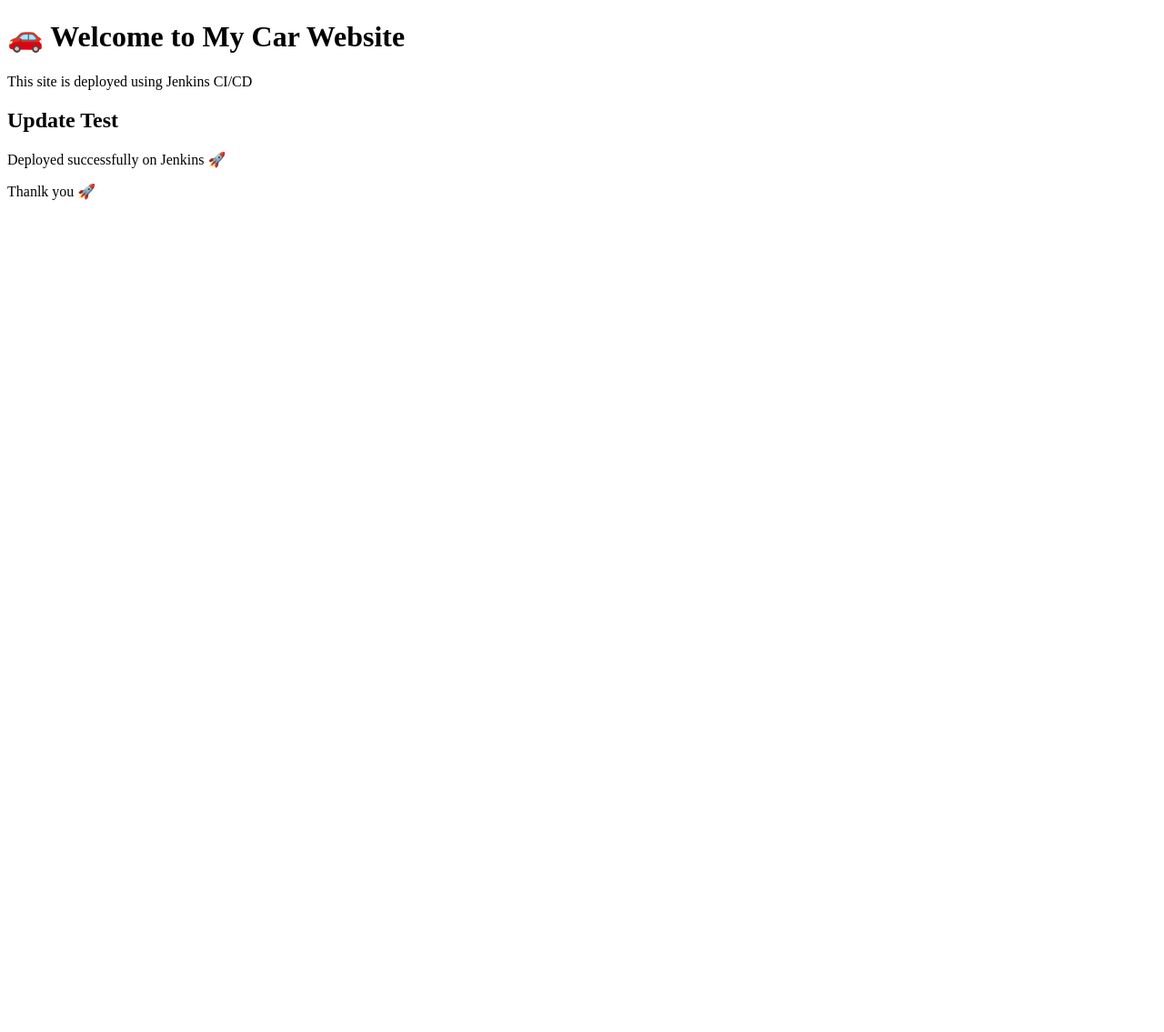
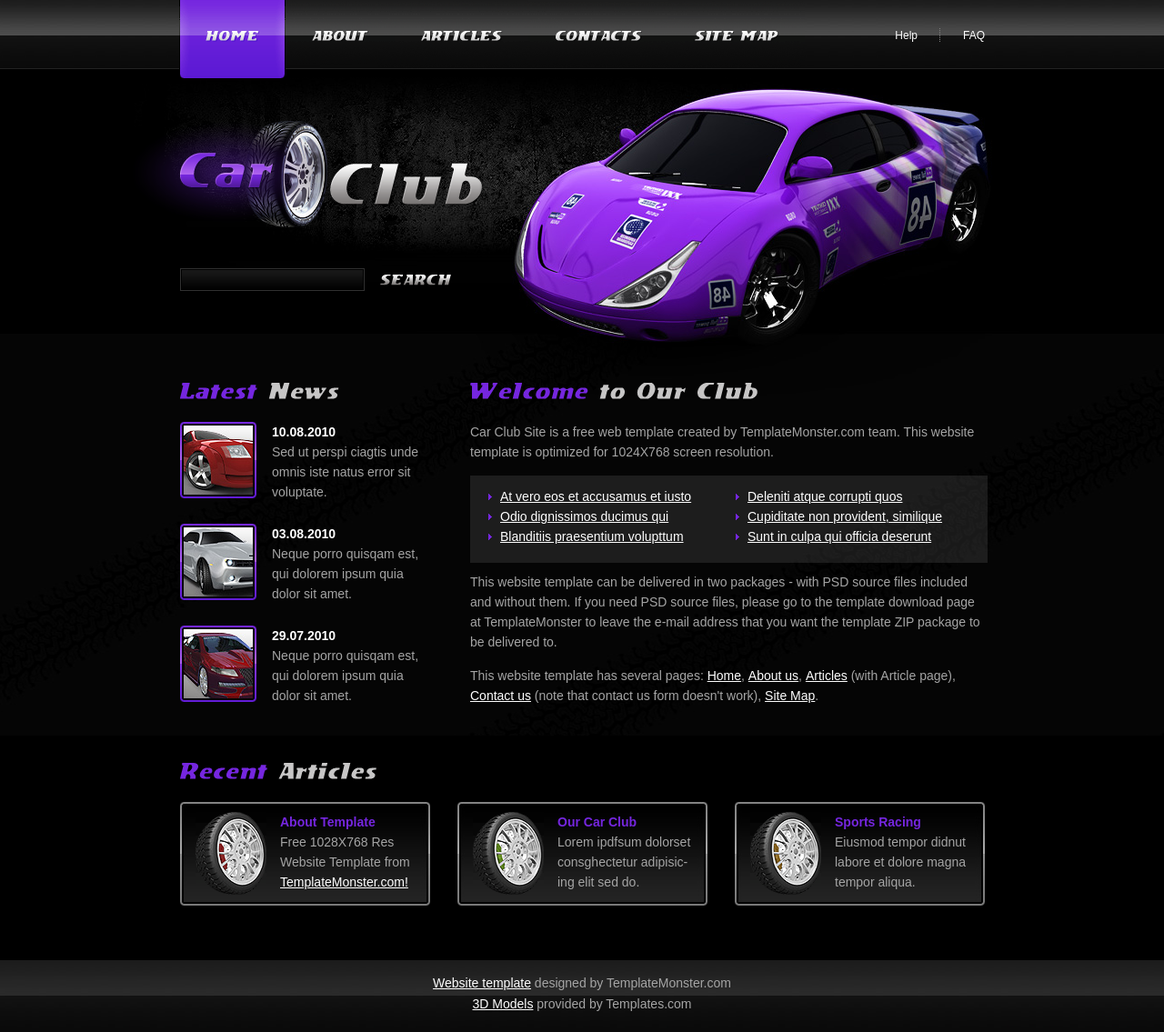
Before and after one commit to Hasan-Nazeem/car-website, a plain HTML site: page index.html in a window 1280 px wide. Shown: the whole page at 91% size. Before the commit the page ends 800 px from the top, so only its background shows below. Drawn offline with Linux system fonts and the light colour scheme.

Commit message:
Update index.html

```diff
--- a/index.html
+++ b/index.html
@@ -1,15 +1,114 @@
 <!DOCTYPE html>
-<html>
+<html lang="en">
 <head>
-    <title>Car Website</title>
+<title>Home - Home Page | Car Club - Free Website Template from Templates.com</title>
+<meta charset="utf-8">
+<meta name="description" content="Place your description here">
+<meta name="keywords" content="put, your, keyword, here">
+<meta name="author" content="Templates.com - website templates provider">
+<link rel="stylesheet" href="css/reset.css" type="text/css" media="all">
+<link rel="stylesheet" href="css/layout.css" type="text/css" media="all">
+<link rel="stylesheet" href="css/style.css" type="text/css" media="all">
+<script type="text/javascript" src="js/jquery-1.4.2.min.js" ></script>
+<script src="js/rollover.js" type="text/javascript"></script>
+<script type="text/javascript" src="js/script.js"></script>
+<!--[if lt IE 7]>
+	<link rel="stylesheet" href="css/ie/ie6.css" type="text/css" media="screen">
+	<script type="text/javascript" src="js/ie_png.js"></script>
+	<script type="text/javascript">
+		ie_png.fix('.png, h1 a, .box');
+	</script>
+<![endif]-->
+<!--[if lt IE 9]>
+  	<script type="text/javascript" src="js/html5.js"></script>
+  <![endif]-->
 </head>
-<body>
-
-    <h1>🚗 Welcome to My Car Website</h1>
-    <p>This site is deployed using Jenkins CI/CD</p>
-
-    <h2>Update Test</h2>
-    <p>Deployed successfully on Jenkins 🚀</p>
-    <p>Thanlk you 🚀</p>
+<body id="page1" onload="MM_preloadImages('images/m1-act.gif','images/m2-act.gif','images/m3-act.gif','images/m4-act.gif','images/m5-act.gif')">
+<!-- header -->
+<header>
+	<div class="container">
+		<figure><img src="images/1page-header-img.jpg"></figure>
+		<h1><a href="index.html"></a></h1>
+		<ul class="top-menu">
+			<li><a href="#">Help</a></li>
+			<li class="last"><a href="#">FAQ</a></li>
+		</ul>
+		<form action="" id="search-form">
+			<fieldset>
+				<div class="rowElem">
+					<span><input type="text"></span>
+					<a href="#" onclick="document.getElementById('search-form').submit()"><img src="images/button-search.gif"></a>
+				</div>
+			</fieldset>
+		</form>
+		<nav>
+			<ul>
+				<li><a href="index.html" onMouseOut="MM_swapImgRestore()" onMouseOver="MM_swapImage('m1','','images/m1-act.gif',1)"><img src="images/m1-act.gif" id="m1"></a></li>
+				<li><a href="about-us.html" onMouseOut="MM_swapImgRestore()" onMouseOver="MM_swapImage('m2','','images/m2-act.gif',1)"><img src="images/m2.gif" id="m2"></a></li>
+				<li><a href="articles.html" onMouseOut="MM_swapImgRestore()" onMouseOver="MM_swapImage('m3','','images/m3-act.gif',1)"><img src="images/m3.gif" id="m3"></a></li>
+				<li><a href="contact-us.html" onMouseOut="MM_swapImgRestore()" onMouseOver="MM_swapImage('m4','','images/m4-act.gif',1)"><img src="images/m4.gif" id="m4"></a></li>
+				<li><a href="sitemap.html" onMouseOut="MM_swapImgRestore()" onMouseOver="MM_swapImage('m5','','images/m5-act.gif',1)"><img src="images/m5.gif" id="m5"></a></li>
+			</ul>
+</nav></div>
+</header>
+<!-- content -->
+<section id="content">
+	<div class="container"><div class="ic">More Website Templates @ TemplateMonster.com!</div>
+		<div class="inside">
+			<div class="wrapper">
+				<article class="col-1">
+					<img src="images/1page-title1.gif" class="title">
+					<ul class="list">
+						<li><a href="#"><img src="images/1page-img1.jpg"><strong>10.08.2010</strong>Sed ut perspi ciagtis unde omnis iste natus error sit voluptate.</a></li>
+						<li><a href="#"><img src="images/1page-img2.jpg"><strong>03.08.2010</strong>Neque porro quisqam est, qui dolorem ipsum quia dolor sit amet.</a></li>
+						<li><a href="#"><img src="images/1page-img3.jpg"><strong>29.07.2010</strong>Neque porro quisqam est, qui dolorem ipsum quia dolor sit amet.</a></li>
+					</ul>
+				</article>
+				<article class="col-2">
+					<img src="images/1page-title2.gif" class="title">
+					<p>Car Club Site is a free web template created by TemplateMonster.com team. This website template is optimized for 1024X768 screen resolution.</p>
+					<div class="box">
+						<div class="inner">
+							<div class="wrapper">
+								<ul class="list1 col-1">
+									<li><a href="#">At vero eos et accusamus et iusto</a></li>
+									<li><a href="#">Odio dignissimos ducimus qui</a></li>
+									<li><a href="#">Blanditiis praesentium volupttum</a></li>
+								</ul>
+								<ul class="list1 col-2">
+									<li><a href="#">Deleniti atque corrupti quos</a></li>
+									<li><a href="#">Cupiditate non provident, similique</a></li>
+									<li><a href="#">Sunt in culpa qui officia deserunt</a></li>
+								</ul>
+							</div>
+						</div>
+					</div>
+					<p>This website template can be delivered in two packages - with PSD source files included and without them. If you need PSD source files, please go to the template download page at TemplateMonster to leave the e-mail address that you want the template ZIP package to be delivered to.</p>
+					<p class="p0">This website template has several pages: <a href="index.html">Home</a>, <a href="about-us.html">About us</a>, <a href="articles.html">Articles</a> (with Article page), <a href="contact-us.html">Contact us</a> (note that contact us form doesn't work), <a href="#">Site Map</a>.</p>
+				</article>
+			</div>
+		</div>
+	</div>
+</section>
+<!-- aside -->
+<aside>
+	<div class="container">
+		<div class="inside">
+			<img src="images/extra-title.gif" class="title">
+			<ul class="banners">
+				<li><span><span><span><img src="images/icon1.gif"><strong>About Template</strong>Free 1028X768 Res Website Template from <a rel="nofollow" href="http://www.templatemonster.com" class="new_window">TemplateMonster.com!</a></span></span></span></li>
+				<li><span><span><span><img src="images/icon2.gif"><strong>Our Car Club</strong>Lorem ipdfsum dolorset consghectetur adipisic- ing elit sed do.</span></span></span></li>
+				<li class="last"><span><span><span><img src="images/icon3.gif"><strong>Sports Racing</strong>Eiusmod tempor didnut labore et dolore magna tempor aliqua.</span></span></span></li>
+			</ul>
+		</div>
+	</div>
+</aside>
+<!-- footer -->
+<footer>
+	<div class="container">
+		<a rel="nofollow" href="http://www.templatemonster.com" class="new_window">Website template</a> designed by TemplateMonster.com<br>
+		<a href="http://www.templates.com/product/3d-models/" class="new_window">3D Models</a> provided by Templates.com
+	</div>
+</footer>
 </body>
 </html>
```
